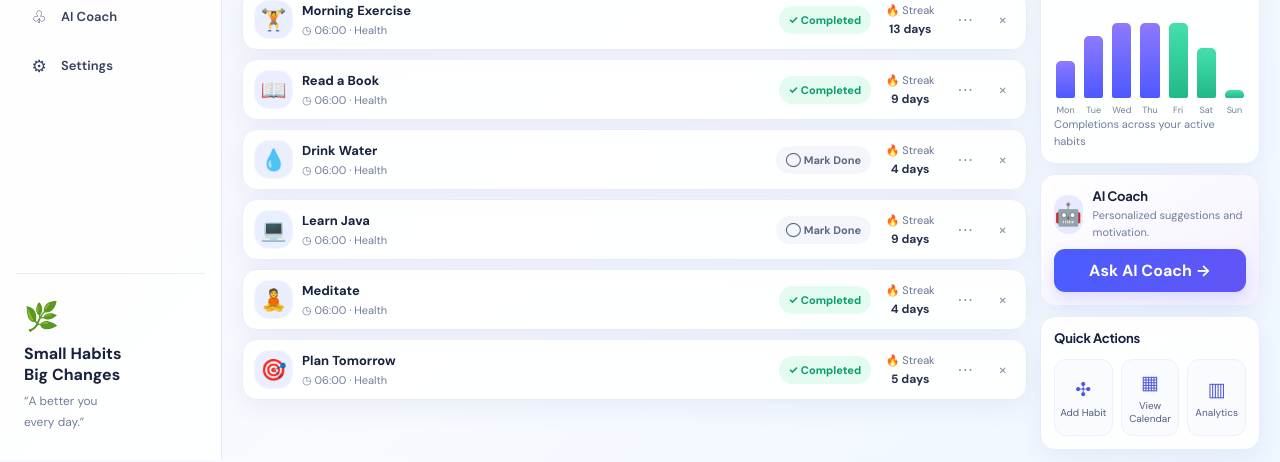
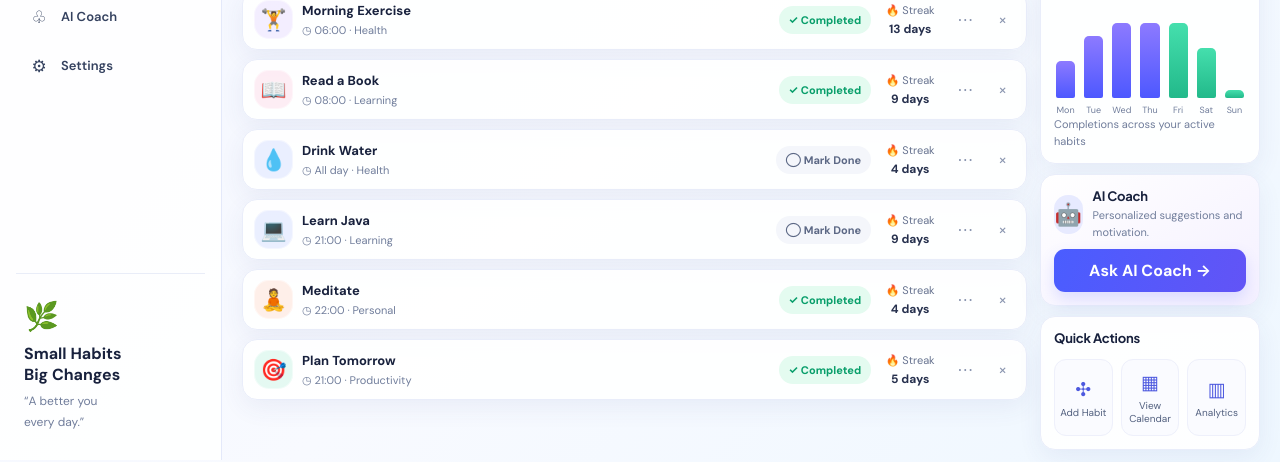
Before and after one commit to kandisaikishore/HabitSphere, a React (Vite) app: page / in a window 1280 px wide. Shown: the part 340-802 px from the top of the page. Built offline with nearby package versions, Linux system fonts and the light colour scheme.

Commit message:
feat(ui): align seeded habit colors and categories with reference

```diff
--- a/App.tsx
+++ b/App.tsx
@@ -12,6 +12,15 @@ const NAV: { name: Page; icon: string }[] = [
 ];
 const EMOJIS = ["🏋️", "📖", "💧", "💻", "🧘", "🌱", "🎯", "✍️", "🚶", "🎨"];
 const COLORS = ["#4e75ff", "#22c58b", "#9b67f8", "#f0629b", "#ff773c", "#fbbc3e"];
+const DEFAULT_META: Record<string, HabitMeta> = {
+  "morning exercise": { category: "Health", frequency: "Daily", reminder: "06:00", color: COLORS[2], goal: "30 minutes" },
+  "read a book": { category: "Learning", frequency: "Daily", reminder: "08:00", color: COLORS[3], goal: "10 pages" },
+  "drink water": { category: "Health", frequency: "Daily", reminder: "Any time", color: COLORS[0], goal: "8 glasses" },
+  "learn java": { category: "Learning", frequency: "Daily", reminder: "21:00", color: COLORS[0], goal: "30 minutes" },
+  meditate: { category: "Personal", frequency: "Daily", reminder: "22:00", color: COLORS[4], goal: "10 minutes" },
+  "plan tomorrow": { category: "Productivity", frequency: "Daily", reminder: "21:00", color: COLORS[1], goal: "5 minutes" },
+};
+const defaultMetaFor = (name: string): HabitMeta => DEFAULT_META[name.toLowerCase()] ?? { category: "Health", frequency: "Daily", reminder: "06:00", color: COLORS[0], goal: "" };
 const readLocal = (key: string): unknown => { try { const value = localStorage.getItem(key); return value ? JSON.parse(value) as unknown : {}; } catch { return {}; } };
 const readMeta = (): Record<string, HabitMeta> => {
   const value = readLocal("habitsphere:details");
@@ -49,10 +58,10 @@ export default function App() {
   const datesFor = (habitId: string) => logs.filter((log) => log.habitId === habitId).map((log) => log.date);
   const doneToday = habits.filter((habit) => datesFor(habit.id).includes(today)).length;
   const weeklyAverage = habits.length ? Math.round(habits.reduce((sum, habit) => sum + weeklyCompletion(datesFor(habit.id), week, today), 0) / habits.length) : 0;
-  const filtered = useMemo(() => habits.filter((habit) => habit.name.toLowerCase().includes(search.toLowerCase()) && (categoryFilter === "All" || (metadata[habit.id]?.category ?? metadata["name:" + habit.name.toLowerCase()]?.category ?? "Health") === categoryFilter)), [habits, search, categoryFilter, metadata]);
+  const filtered = useMemo(() => habits.filter((habit) => habit.name.toLowerCase().includes(search.toLowerCase()) && (categoryFilter === "All" || (metadata[habit.id]?.category ?? metadata["name:" + habit.name.toLowerCase()]?.category ?? defaultMetaFor(habit.name).category) === categoryFilter)), [habits, search, categoryFilter, metadata]);
   const labels = ["Mon", "Tue", "Wed", "Thu", "Fri", "Sat", "Sun"];
   const weekStats = week.map((date, index) => ({ date, label: labels[index], total: logs.filter((log) => log.date === date).length }));
-  const metadataFor = (id: string, name?: string): HabitMeta => metadata[id] ?? (name ? metadata["name:" + name.toLowerCase()] : undefined) ?? { category: "Health", frequency: "Daily", reminder: "06:00", color: COLORS[0], goal: "" };
+  const metadataFor = (id: string, name?: string): HabitMeta => metadata[id] ?? (name ? metadata["name:" + name.toLowerCase()] : undefined) ?? (name ? defaultMetaFor(name) : { category: "Health", frequency: "Daily", reminder: "06:00", color: COLORS[0], goal: "" });
   const persistMeta = (next: Record<string, HabitMeta>) => { setMetadata(next); try { localStorage.setItem("habitsphere:details", JSON.stringify(next)); } catch { /* Browser storage can be disabled. */ } };
   const persistGoals = (next: string[]) => { setGoals(next); try { localStorage.setItem("habitsphere:goals", JSON.stringify(next)); } catch { /* Browser storage can be disabled. */ } };
 
```
